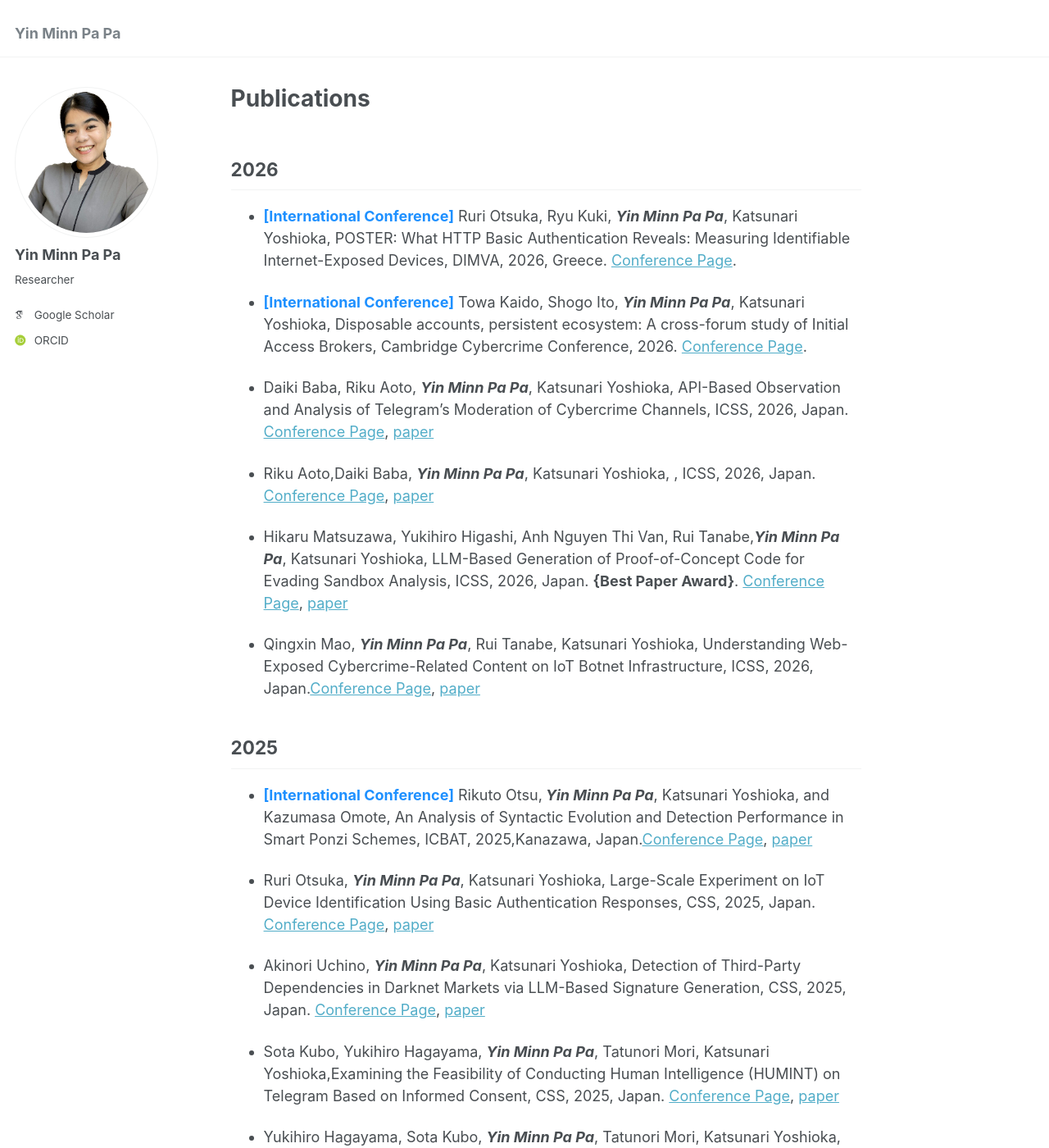
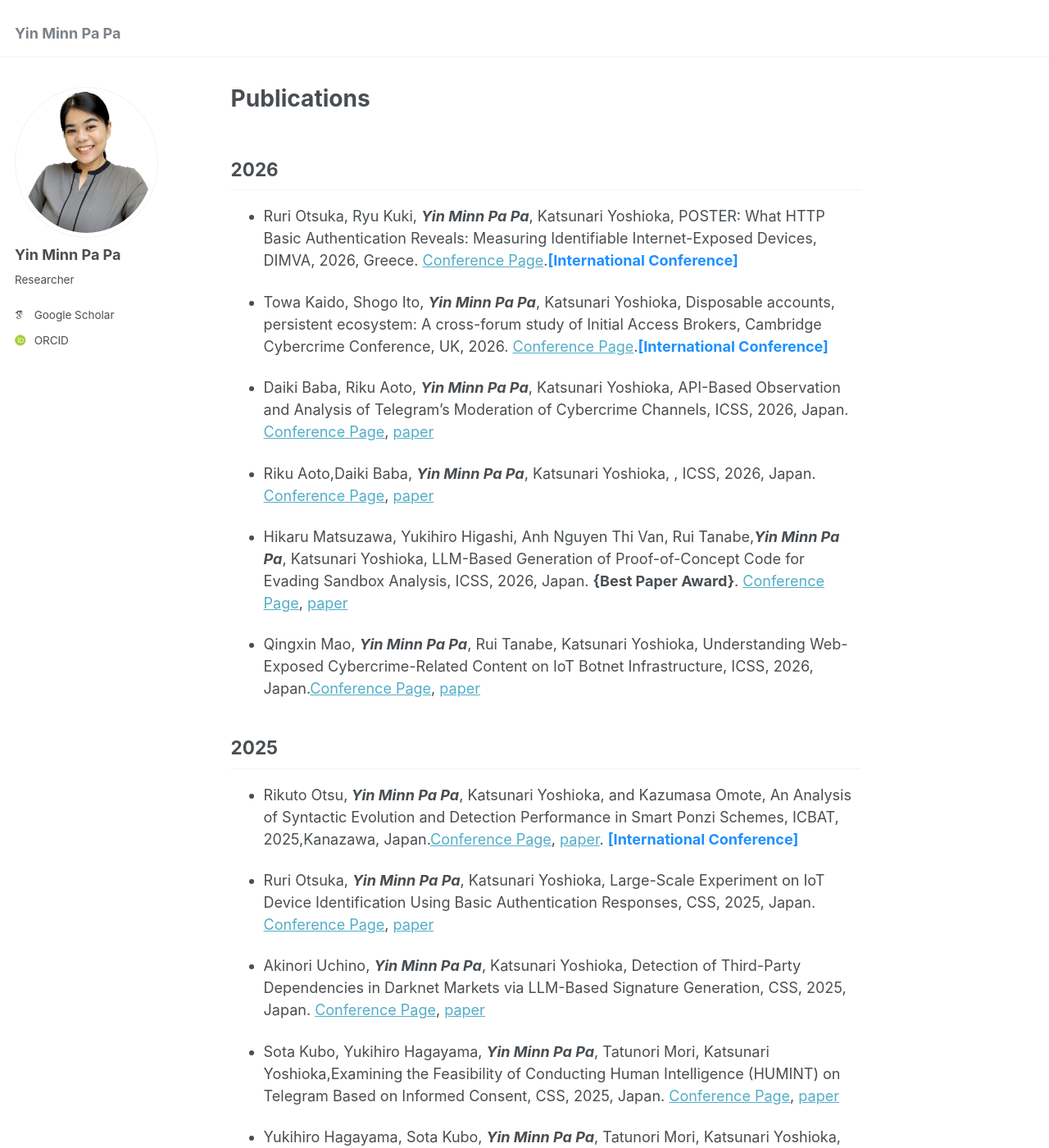
Before and after one commit to ymppjp/ymppjp.github.io, a Jekyll site: the page built from _pages/publications.md, in a window 1280 px wide and 1400 px high. Shown: the whole window at 82% size. Built offline with Jekyll 4.4.1, drawn with Linux system fonts in a browser that asks for light colours; some web fonts are replaced; some of the changed text lies outside the part shown.

Commit message:
Update publications.md

```diff
--- a/_pages/publications.md
+++ b/_pages/publications.md
@@ -9,11 +9,9 @@ redirect_from:
 ---
 ## 2026
 
-* <span style="color:#1E90FF;"><strong>[International Conference]</strong></span>
-Ruri Otsuka, Ryu Kuki, <strong><strong><em>Yin Minn Pa Pa</em></strong></strong>, Katsunari Yoshioka, POSTER: What HTTP Basic Authentication Reveals: Measuring Identifiable Internet-Exposed Devices, DIMVA, 2026, Greece. [Conference Page](https://www.dimva.org/dimva2026/).
+* Ruri Otsuka, Ryu Kuki, <strong><strong><em>Yin Minn Pa Pa</em></strong></strong>, Katsunari Yoshioka, POSTER: What HTTP Basic Authentication Reveals: Measuring Identifiable Internet-Exposed Devices, DIMVA, 2026, Greece. [Conference Page](https://www.dimva.org/dimva2026/).<span style="color:#1E90FF;"><strong>[International Conference]</strong></span>
 
-* <span style="color:#1E90FF;"><strong>[International Conference]</strong></span>
-Towa Kaido, Shogo Ito, <strong><strong><em>Yin Minn Pa Pa</em></strong></strong>, Katsunari Yoshioka, Disposable accounts, persistent ecosystem: A cross-forum study of Initial Access Brokers, Cambridge Cybercrime Conference, 2026. [Conference Page](https://www.cambridgecybercrime.uk/conference2026.html).
+* Towa Kaido, Shogo Ito, <strong><strong><em>Yin Minn Pa Pa</em></strong></strong>, Katsunari Yoshioka, Disposable accounts, persistent ecosystem: A cross-forum study of Initial Access Brokers, Cambridge Cybercrime Conference, UK, 2026. [Conference Page](https://www.cambridgecybercrime.uk/conference2026.html).<span style="color:#1E90FF;"><strong>[International Conference]</strong></span>
 
 * Daiki Baba, Riku Aoto, <strong><strong><em>Yin Minn Pa Pa</em></strong></strong>, Katsunari Yoshioka, API-Based Observation and Analysis of Telegram’s Moderation of
 Cybercrime Channels, ICSS, 2026, Japan. [Conference Page](https://ken.ieice.org/ken/program/index.php tgs_regid=c6495934c1b85b0d3c6a946345840f1069ebe39bb64b3ce492a3ee87dd6e04c2&tgid=IEICE-ICSS), [paper](https://ymppjp.github.io/files/ICSS2026_baba.pdf)
@@ -26,8 +24,7 @@ Cybercrime Channels, ICSS, 2026, Japan. [Conference Page](https://ken.ieice.org/
 * Qingxin Mao, <strong><strong><em>Yin Minn Pa Pa</em></strong></strong>, Rui Tanabe, Katsunari Yoshioka, Understanding Web-Exposed Cybercrime-Related Content on IoT Botnet Infrastructure, ICSS, 2026, Japan.[Conference Page](https://ken.ieice.org/ken/program/index.php tgs_regid=c6495934c1b85b0d3c6a946345840f1069ebe39bb64b3ce492a3ee87dd6e04c2&tgid=IEICE-ICSS), [paper](https://ymppjp.github.io/files/ICSS2026_Mao.pdf)
 
 ## 2025
-* <span style="color:#1E90FF;"><strong>[International Conference]</strong></span> Rikuto Otsu,<strong><strong><em> Yin Minn Pa Pa</em></strong></strong>, Katsunari Yoshioka, and Kazumasa Omote, An Analysis of Syntactic Evolution and Detection Performance in Smart Ponzi Schemes, ICBAT, 2025,Kanazawa, Japan.[Conference Page](https://www.icbta.net/), [paper](https://ymppjp.github.io/files/ICBTA_otsu_tsukuba.pdf)
-
+* Rikuto Otsu,<strong><strong><em> Yin Minn Pa Pa</em></strong></strong>, Katsunari Yoshioka, and Kazumasa Omote, An Analysis of Syntactic Evolution and Detection Performance in Smart Ponzi Schemes, ICBAT, 2025,Kanazawa, Japan.[Conference Page](https://www.icbta.net/), [paper](https://ymppjp.github.io/files/ICBTA_otsu_tsukuba.pdf). <span style="color:#1E90FF;"><strong>[International Conference]</strong></span>
 
 * Ruri Otsuka, <strong><strong><em>Yin Minn Pa Pa</em></strong></strong>, Katsunari Yoshioka, Large-Scale Experiment on IoT Device Identification Using Basic Authentication Responses, CSS, 2025, Japan. [Conference Page](https://www.iwsec.org/css/2025/program.html), [paper](https://ymppjp.github.io/files/CSS_otsuka.pdf)
 
@@ -47,10 +44,10 @@ Cybercrime Channels, ICSS, 2026, Japan. [Conference Page](https://ken.ieice.org/
 
 * Rikuto Otsu1, <strong><strong><em>Yin Minn Pa Pa</em></strong></strong>, Katsunari Yoshioka, Kazumasa Omote, Investigating the Evolution of Syntax and Detection Eﬀectiveness in Smart Ponzi Schemes, CSS, 2025, Japan.[Conference Page](https://www.iwsec.org/css/2025/program.html), [paper](https://ymppjp.github.io/files/CSS_otsu_tsukuba_revise.pdf)
 
-* <span style="color:#1E90FF;"><strong>[International Conference]</strong></span>    <strong><strong><em>Yin Minn Pa Pa</em></strong></strong>, Yuji Sekine, Yamato Kawaguchi, Tatsuki Yogo, Kelvin Lubbertsen, Rolf van Wegberg, Michel van Eeten, Katsunari Yoshioka, A Longitudinal Analysis of LockBit 3.0's Extorsion Lifecycle and Response to Law Enforcement, The 28th International Symposium on Research in Attacks, Intrusions and Defenses (RAID 2025), Gold Coast, Australia, 19-22 October, 2025. (Acceptance Rate: 22~25 %)[Conference Page](https://raid2025.github.io/accepted_open.html), [paper](https://ymppjp.github.io/files/RAID_2025_Camera_Ready.pdf)
+*<strong><strong><em>Yin Minn Pa Pa</em></strong></strong>, Yuji Sekine, Yamato Kawaguchi, Tatsuki Yogo, Kelvin Lubbertsen, Rolf van Wegberg, Michel van Eeten, Katsunari Yoshioka, A Longitudinal Analysis of LockBit 3.0's Extorsion Lifecycle and Response to Law Enforcement, The 28th International Symposium on Research in Attacks, Intrusions and Defenses (RAID 2025), Gold Coast, Australia, 19-22 October, 2025. (Acceptance Rate: 22~25 %)[Conference Page](https://raid2025.github.io/accepted_open.html), [paper](https://ymppjp.github.io/files/RAID_2025_Camera_Ready.pdf). <span style="color:#1E90FF;"><strong>[International Conference]</strong></span>
 
 
-* <span style="color:#1E90FF;"><strong>[International Conference]</strong></span>  Yukihiro Higashi, Hikaru Matsuzawa, Rui Tanabe, <strong><strong><em>Yin Minn Pa Pa</em></strong></strong>, Katsunari Yoshioka, Poster: Conventional LLM Use Struggles to Generate Sandbox Evasion Code from Unseen Categories, Euro S&P, Venice, June 30 - July 4, 2025. [Poster](https://ymppjp.github.io/files/eurosp25_posters_higashi_kun.pdf)
+* Yukihiro Higashi, Hikaru Matsuzawa, Rui Tanabe, <strong><strong><em>Yin Minn Pa Pa</em></strong></strong>, Katsunari Yoshioka, Poster: Conventional LLM Use Struggles to Generate Sandbox Evasion Code from Unseen Categories, Euro S&P, Venice, June 30 - July 4, 2025. [Poster](https://ymppjp.github.io/files/eurosp25_posters_higashi_kun.pdf). <span style="color:#1E90FF;"><strong>[International Conference]</strong></span>
 
 * Takanori Matsumura, Riku Aoto, <strong><strong><em>Yin Minn Pa Pa</em></strong></strong>, Rui Tanabe, Katsunari Yoshioka, Experimental Demonstration of Attracting Attackers to Attack Observation Systems by Imitating Initial Access Brokers on Telegram, Security Summer Summit (ICSS), Hokkaido, Japan. [Conference Page](https://ken.ieice.org/ken/program/index.php?tgs_regid=7a8413451964447d206e23030452f432947c8e4709d99910ec06cb619c1464ba&tgid=IEICE-ICSS), [paper](https://ymppjp.github.io/files/SSS2025_matsumura.pdf)
 
@@ -77,9 +74,9 @@ Cybercrime Channels, ICSS, 2026, Japan. [Conference Page](https://ken.ieice.org/
 
 ## 2024
 
-* Zhewei Huang, <strong><strong><em>Yin Minn Pa Pa</em></strong></strong>, Katsunari Yoshioka, Exploring the Impact of LLM Assisted Malware Variants on Anti-Virus Detection, IEEE DSC 2024, Japan. [Conference Page](https://attend.ieee.org/dsc-2024/conference-agenda/#program-day2), [paper](https://ymppjp.github.io/files/dsc_2024_kou.pdf)
+* Zhewei Huang, <strong><strong><em>Yin Minn Pa Pa</em></strong></strong>, Katsunari Yoshioka, Exploring the Impact of LLM Assisted Malware Variants on Anti-Virus Detection, IEEE DSC 2024, Japan. [Conference Page](https://attend.ieee.org/dsc-2024/conference-agenda/#program-day2), [paper](https://ymppjp.github.io/files/dsc_2024_kou.pdf). <span style="color:#1E90FF;"><strong>[International Conference]</strong></span>
 
-* Yamato Kawaguchi, Kazuki Takada, <strong><strong><em>Yin Minn Pa Pa</em></strong></strong>, Rui Tanabe, Katsunari Yoshioka, Tsutomu Matsumoto, Investigating Black-Market Jobs on Social Networking Service, IEEE DSC 2024, Japan. [Conference Page](https://attend.ieee.org/dsc-2024/conference-agenda/#program-day3), [paper](https://ymppjp.github.io/files/202407_DSC_SNS_Fraud_short.pdf)
+* Yamato Kawaguchi, Kazuki Takada, <strong><strong><em>Yin Minn Pa Pa</em></strong></strong>, Rui Tanabe, Katsunari Yoshioka, Tsutomu Matsumoto, Investigating Black-Market Jobs on Social Networking Service, IEEE DSC 2024, Japan. [Conference Page](https://attend.ieee.org/dsc-2024/conference-agenda/#program-day3), [paper](https://ymppjp.github.io/files/202407_DSC_SNS_Fraud_short.pdf). <span style="color:#1E90FF;"><strong>[International Conference]</strong></span>
 
 * Katsunari Yoshioka, Shoi Kaneko, Koudai Aoyama, Ryu Kuki, <strong><strong><em>Yin Minn Pa Pa</em></strong></strong>, Takayuki Sasaki, Rui Tanabe “INSITE: Cybersecurity Framework Integrating Attack Observation with OSINT/HUMINT”, CSS 2024, Japan. [Conference Page](https://www.iwsec.org/css/2024/program.html), [paper](https://ymppjp.github.io/files/Insite_CSS_2024.pdf)
 
@@ -109,7 +106,7 @@ Cybercrime Channels, ICSS, 2026, Japan. [Conference Page](https://ken.ieice.org/
 
 * Shunsuke Tanizaki, <strong><strong><em>Yin Minn Pa Pa</em></strong></strong>, Katsunari Yoshioka, Tsutomu Matsumoto, "Evaluating the Behavior Detection Functionality of Antivirus and EDR against Double Extortion Ransomware", CSS 2023 Japan, 2023 October 30. [Conference Page](https://www.iwsec.org/css/2023/), [paper](https://ymppjp.github.io/files/2023_CSS_Tanizaki.pdf)
 
-* <strong><strong><em>Yin Minn Pa Pa</em></strong></strong>, Shunsuke Tanizaki, Tetsui Kou, Michel van Eeten, Katsunari Yoshioka, Tsutomu Matsumoto, "An Attacker’s Dream? Exploring the Capabilities of ChatGPT for Developing Malware", CSET 2023 USA, 2023 August 7. [paper](https://ymppjp.github.io/files/paper_18.pdf), [PPT](https://cset23.isi.edu/slides/cset2023-slides-papa.pdf)
+* <strong><strong><em>Yin Minn Pa Pa</em></strong></strong>, Shunsuke Tanizaki, Tetsui Kou, Michel van Eeten, Katsunari Yoshioka, Tsutomu Matsumoto, "An Attacker’s Dream? Exploring the Capabilities of ChatGPT for Developing Malware", CSET 2023 USA, 2023 August 7. [paper](https://ymppjp.github.io/files/paper_18.pdf), [PPT](https://cset23.isi.edu/slides/cset2023-slides-papa.pdf). <span style="color:#1E90FF;"><strong>[International Conference]</strong></span>
 
 * Yamato Kawaguchi, Kazuki Takada, <strong><strong><em>Yin Minn Pa Pa</em></strong></strong>, Rui Tanabe, Katsunari Yoshioka, Tsutomu Matsumoto, "Towards observation of online fraud exploiting multiple SNS", ICSS Japan, 2023 March. [Conference Page](https://ken.ieice.org/ken/paper/20230314nCsq/eng/), [paper](https://ymppjp.github.io/files/2023_icss_kawaguchikun.pdf)
 
@@ -117,19 +114,19 @@ Cybercrime Channels, ICSS, 2026, Japan. [Conference Page](https://ken.ieice.org/
 
 ## 2022
 
-* Hiroshi Mori, Hiroshi Kumagai, <strong><strong><em>Yin Minn Pa Pa</em></strong></strong>, Yuta Takata, Ryoya Furukawa, Yuji Sakurai, Masaki Kamizono, "Cryptocurrency Analysis System for Investigating Cyber Crime Economy", ICSS Japan, 2022. [Conference Page](https://ken.ieice.org/ken/paper/20220720oCkV/)
+* Hiroshi Mori, Hiroshi Kumagai, <strong><strong><em>Yin Minn Pa Pa</em></strong></strong>, Yuta Takata, Ryoya Furukawa, Yuji Sakurai, Masaki Kamizono, "Cryptocurrency Analysis System for Investigating Cyber Crime Economy", ICSS Japan, 2022. [Conference Page](https://ken.ieice.org/ken/paper/20220720oCkV/). <span style="color:#1E90FF;"><strong>[International Conference]</strong></span>
 
 
 ## 2021
 
 * Hiroshi Mori, Hiroshi Kumagai, <strong><strong><em>Yin Minn Pa Pa</em></strong></strong>, Yuta Takata, Shogo Suzuki, Masaki Kamizono, "Visualizing Method for Clustering Illicit Cryptocurrency by Transaction Time",CSEC Japan, 2021. [Conference Page](https://ipsj.ixsq.nii.ac.jp/ej/?action=pages_view_main&active_action=repository_view_main_item_detail&item_id=210142&item_no=1&page_id=13&block_id=8)
 
-* <strong><strong><em>Yin Minn Pa Pa</em></strong></strong>, Paul Ziegler, Masaki Kamizono, "Hiding Objects from Computer Vision by Exploiting Correlation Biases", Black Hat Asia 2021 Online, 2021 May. [PPT](https://i.blackhat.com/asia-21/Thursday-Handouts/as-21-PaPa-Ziegler-Hiding-Objects-From-Computer-Vision-By-Exploiting-Correlation-Biases.pdf), [Video Presentation](https://www.youtube.com/watch?v=Lfsc5TkJ07U)
+* <strong><strong><em>Yin Minn Pa Pa</em></strong></strong>, Paul Ziegler, Masaki Kamizono, "Hiding Objects from Computer Vision by Exploiting Correlation Biases", Black Hat Asia 2021 Online, 2021 May. [PPT](https://i.blackhat.com/asia-21/Thursday-Handouts/as-21-PaPa-Ziegler-Hiding-Objects-From-Computer-Vision-By-Exploiting-Correlation-Biases.pdf), [Video Presentation](https://www.youtube.com/watch?v=Lfsc5TkJ07U). <span style="color:#1E90FF;"><strong>[International Conference]</strong></span>
 
 
 ## 2018
 
-* <strong><strong><em>Yin Minn Pa Pa</em></strong></strong>, Hiroshi Kumagai, Masaki Kamizono, Takahiro Kasama, "Counter-Infiltration: Future-Proof Counter Attacks Against Exploit Kit Infrastructure", Black Hat Asia 2018 Singapore, 2018 March 23. [Whitepaper](https://ymppjp.github.io/files/asia-18-papa-Future-Proof Counter Attacks Against Exploit Kit Infrastructure-WP.pdf), [Video Presentation](https://www.youtube.com/watch?v=jATsubShSv4)
+* <strong><strong><em>Yin Minn Pa Pa</em></strong></strong>, Hiroshi Kumagai, Masaki Kamizono, Takahiro Kasama, "Counter-Infiltration: Future-Proof Counter Attacks Against Exploit Kit Infrastructure", Black Hat Asia 2018 Singapore, 2018 March 23. [Whitepaper](https://ymppjp.github.io/files/asia-18-papa-Future-Proof Counter Attacks Against Exploit Kit Infrastructure-WP.pdf), [Video Presentation](https://www.youtube.com/watch?v=jATsubShSv4). <span style="color:#1E90FF;"><strong>[International Conference]</strong></span>
 
 ## 2016
 * <strong><strong><em>Yin Minn Pa Pa</em></strong></strong>, "A Study on Detecting Cyber Attack Resources by Coordinated Passive and Active Monitoring", [Ph.D Dissertation](https://ymppjp.github.io/files/博士論文-20151028.pdf)
@@ -137,7 +134,7 @@ Cybercrime Channels, ICSS, 2026, Japan. [Conference Page](https://ken.ieice.org/
 
 * Rui Tanabe, Shogo Suzuki, <strong><strong><em>Yin Minn Pa Pa</em></strong></strong>, Katsunari Yoshioka, Tsutomu Matsumoto, "Malware Expansion Interception Method Focused on Remote Takeover against Malware-infected Hosts", Journal of Information Processing, Japan, Vol.57-No.9, 2016 September.**{Best Paper Award}**. [Journal Paper](https://ipsj.ixsq.nii.ac.jp/ej/index.php?active_action=repository_view_main_item_detail&amp;page_id=13&amp;block_id=8&amp;item_id=174669&amp;item_no=1)
 
-* Akira Yokoyama, Kou Ishii, Rui Tanabe, <strong><strong><em>Yin Minn Pa Pa</em></strong></strong>, Katsunari Yoshioka, Tsutomu Matsumoto, Takahiro Kasama, Daisuke Inoue, Michael Brengel, Michael Backes, Christian Rossow, "Sandprint: Fingerprinting Malware Sandboxes to Provide Intelligence for Sandbox Evasion", RAID 2016, France. [Paper](https://ymppjp.github.io/files/paper_10.pdf)
+* Akira Yokoyama, Kou Ishii, Rui Tanabe, <strong><strong><em>Yin Minn Pa Pa</em></strong></strong>, Katsunari Yoshioka, Tsutomu Matsumoto, Takahiro Kasama, Daisuke Inoue, Michael Brengel, Michael Backes, Christian Rossow, "Sandprint: Fingerprinting Malware Sandboxes to Provide Intelligence for Sandbox Evasion", RAID 2016, France. [Paper](https://ymppjp.github.io/files/paper_10.pdf). <span style="color:#1E90FF;"><strong>[International Conference]</strong></span>
 
 * Shogo Suzuki, <strong><strong><em>Yin Minn Pa Pa</em></strong></strong>, Yuta Ezawa, Sou Nakayama, Ying Tie, Katsunari Yoshioka, Tsutomu Matsumoto, "Improving IoTPOT for Observing Various Attacks Target Embedded Devices", Information and Communication System Security (ICSS) Japan, 2016 March. [Paper](https://ymppjp.github.io/files/paper_9.pdf)
 
@@ -148,7 +145,7 @@ Cybercrime Channels, ICSS, 2026, Japan. [Conference Page](https://ken.ieice.org/
 
 * Katsunari Yoshioka, <strong><strong><em>Yin Minn Pa Pa</em></strong></strong>, Shogo Suzuki, Naoki Watanabe, Sou Nakayama,Toshiya Shimura, Haoyuan Xu, Junji Shikata, Tsutomu Matsumoto, Koji Nakao, Takeo Hariu, Makoto Iwamura, Takeshi Yagi, Mitsuaki Akiyama, Masato Terada, Shigeyoshi Shima,Masafumi Watanabe, Takahiro Kakumaru, Masaru Kawakita, Masahiro Yamada, Daisuke Inoue, “Collection and Analysis of Cyber Security Data by Active and Passive Monitoring”,CSS 2015 Japan, 2015 October. [Paper](https://ymppjp.github.io/files/paper_7.pdf)
 
-* <strong><strong><em>Yin Minn Pa Pa</em></strong></strong>, Shogo Suzuki, Katsunari Yoshioka, Tsutomu Matsumoto, Takahiro Kasama, Christian Rossow, “IoTPOT: Analysing the Rise of IoT Compromises”, 9th USENIX Workshop on Offensive Technologies (WOOT’ 2015), US, 2015 August. [Paper](https://ymppjp.github.io/files/paper_6.pdf)
+* <strong><strong><em>Yin Minn Pa Pa</em></strong></strong>, Shogo Suzuki, Katsunari Yoshioka, Tsutomu Matsumoto, Takahiro Kasama, Christian Rossow, “IoTPOT: Analysing the Rise of IoT Compromises”, 9th USENIX Workshop on Offensive Technologies (WOOT’ 2015), US, 2015 August. [Paper](https://ymppjp.github.io/files/paper_6.pdf). <span style="color:#1E90FF;"><strong>[International Conference]</strong></span>
 
 * <strong><strong><em>Yin Minn Pa Pa</em></strong></strong>, Katsunari Yoshioka, Tsutomu Matsumoto, “Detecting Malicious Domains and Authoritative Name Servers Based on Their Distinct Mappings to IP Addresses”, Journal of Information Processing, Japan, Vol.23, No.5, pages 623-632, 2015 March. [Journal Paper](https://ymppjp.github.io/files/paper_5.pdf)
 
@@ -157,7 +154,7 @@ Cybercrime Channels, ICSS, 2026, Japan. [Conference Page](https://ken.ieice.org/
 
 * <strong><strong><em>Yin Minn Pa Pa</em></strong></strong>, Daisuke Makita, Katsunari Yoshioka, Tsutomu Matsumoto, “Finding Malicious Authoritative DNS server”, Information and Communication System Security (ICSS), Yokohama, Japan, 2013 March.**{Bet Technical Report Award of the Year}**. [Paper](https://ymppjp.github.io/files/paper_3.pdf)
 
-* <strong><strong><em>Yin Minn Pa Pa</em></strong></strong>, Katsunari Yoshioka, Tsutomu Matsumoto, "Search Engine Based Investigation on Misconfiguration of Zone Transfer”, Asia Joint Conference on Information Security (Asia-JCIS), Seoul, Korea, 2013 July.**{Best Paper Award}**. [Paper](https://ymppjp.github.io/files/paper_2.pdf)
+* <strong><strong><em>Yin Minn Pa Pa</em></strong></strong>, Katsunari Yoshioka, Tsutomu Matsumoto, "Search Engine Based Investigation on Misconfiguration of Zone Transfer”, Asia Joint Conference on Information Security (Asia-JCIS), Seoul, Korea, 2013 July.**{Best Paper Award}**. [Paper](https://ymppjp.github.io/files/paper_2.pdf). <span style="color:#1E90FF;"><strong>[International Conference]</strong></span>
 
 ## 2012
 
```
